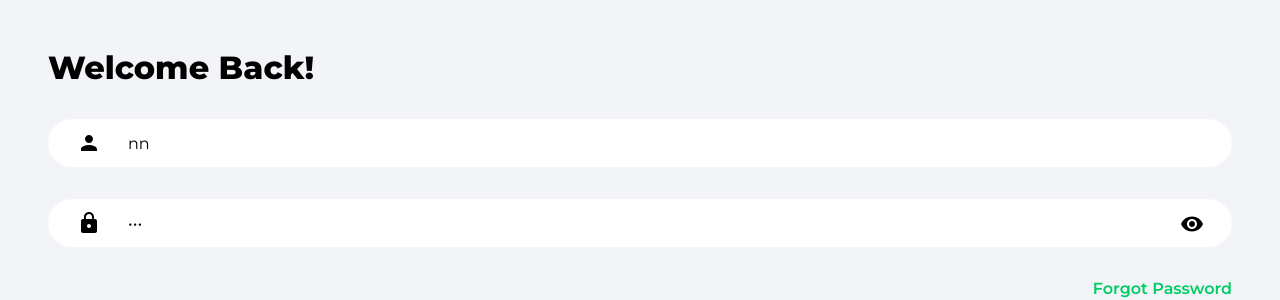
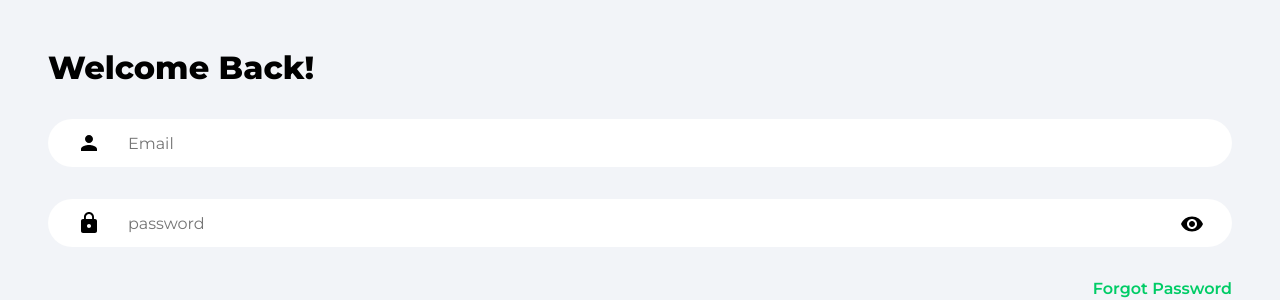
Before and after one commit to Techtees/nexct-housing, a React (Create React App) app: page /sign-in in a window 1280 px wide. Shown: the top 300 px of the page. Built offline with nearby package versions, Linux system fonts and the light colour scheme.

Commit message:
Updated sign in ui logic

```diff
--- a/src/pages/SignIn.jsx
+++ b/src/pages/SignIn.jsx
@@ -6,14 +6,17 @@ function SignIn() {
 
     const [showPassword, setShowPassword] = useState(false)
     const [formData, setFormData] = useState({
-        email:'nn',
-        password:'nnt',
+        email:'',
+        password:'',
     })
 
     const {email, password } = formData
-    console.log(formData)
 
-    const handleInputChange = () =>  {
+
+    const handleInputChange = (e) =>  {
+        setFormData( (prevState) => {
+          return {...prevState, [e.target.id]: e.target.value}
+        })
 
     }
 
```
